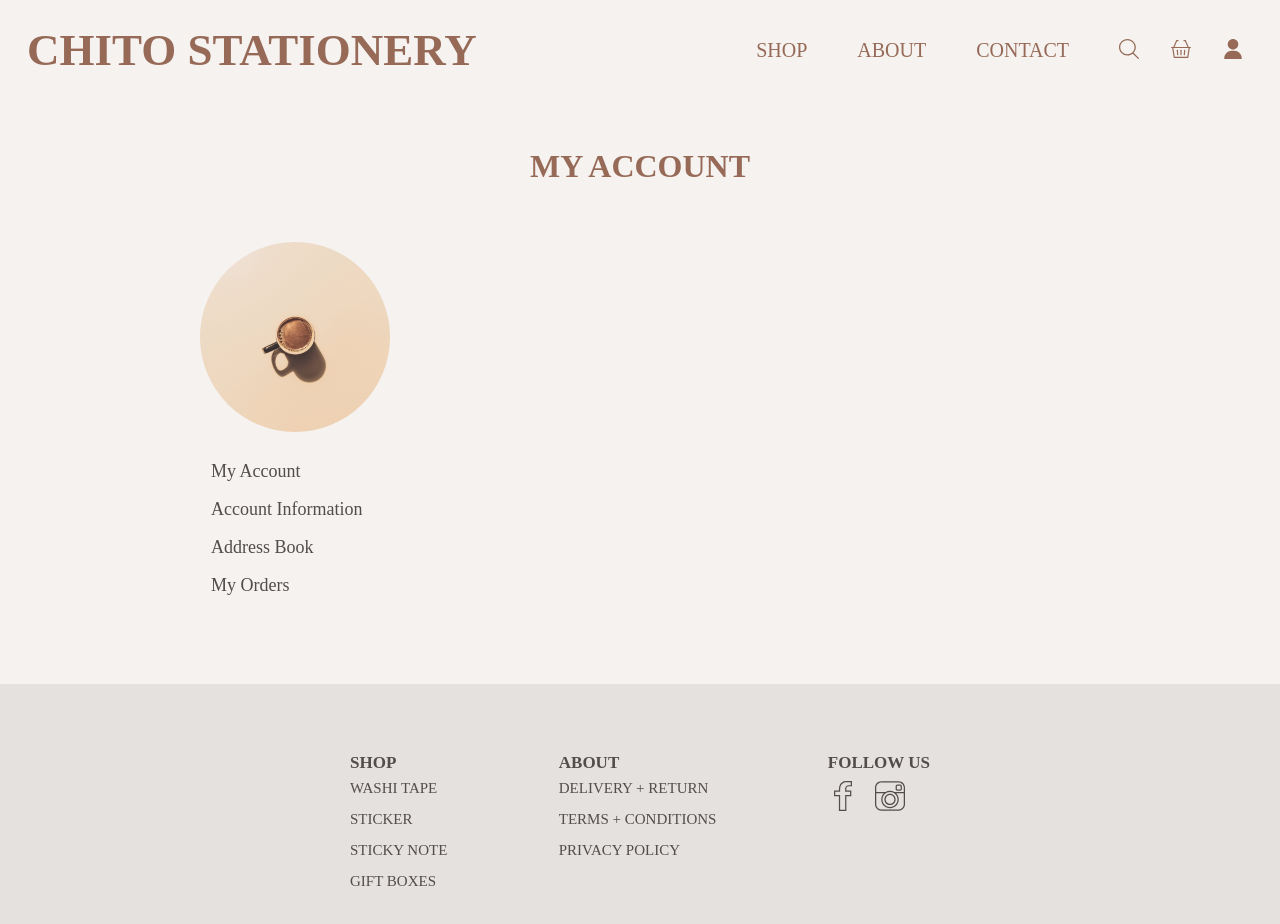
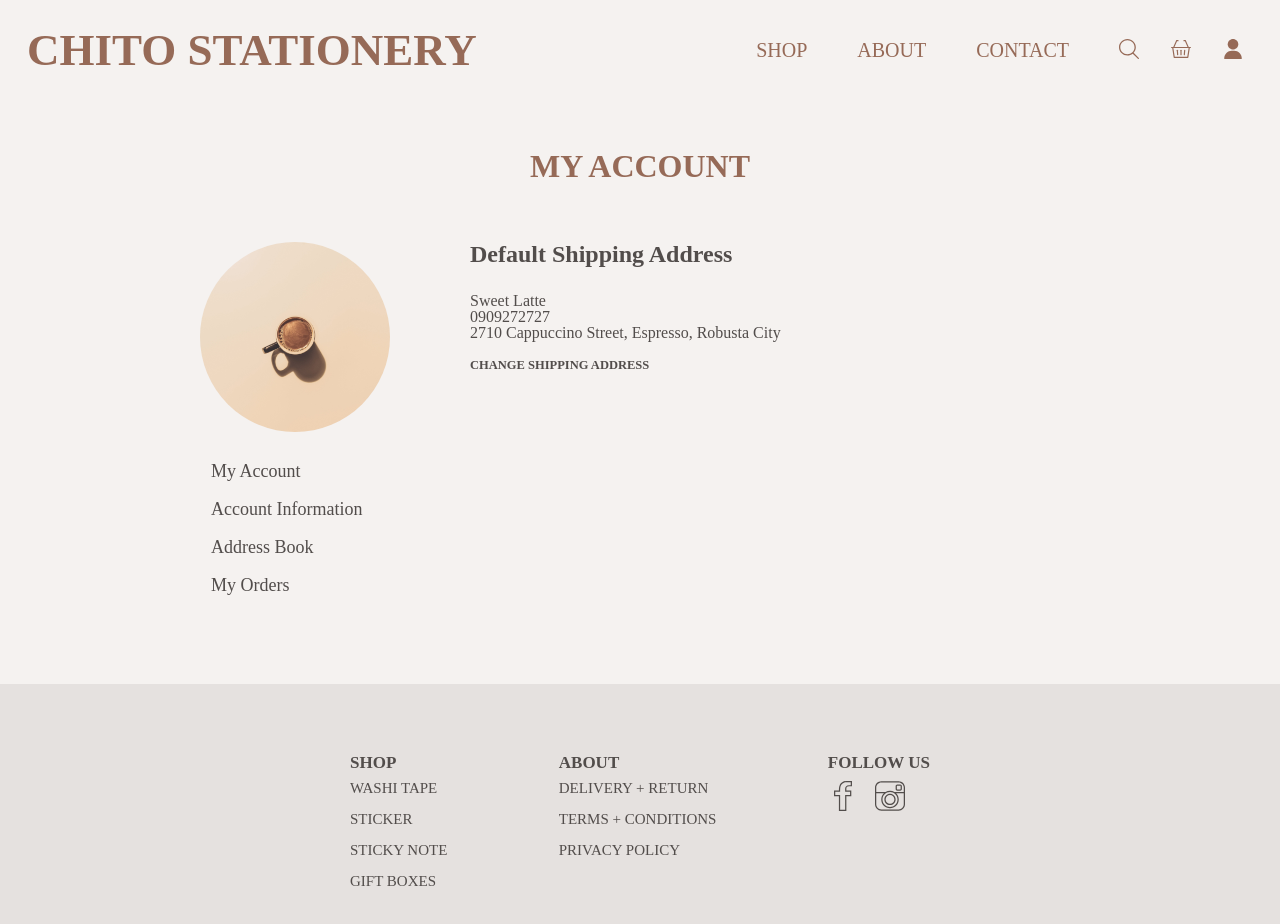
Before and after one commit to huyvouit/chito-stationery-fe, a React (Create React App) app: page /profile/acc-address in a window 1280 px wide. Shown: the top 924 px of the page. Built offline with nearby package versions, Linux system fonts and the light colour scheme; no server answers; a web font is replaced by a local one.

Commit message:
address book done

```diff
--- a/src/components/Profile/AccAddress.js
+++ b/src/components/Profile/AccAddress.js
@@ -1,5 +1,6 @@
 import React from 'react'
 import { SideBar } from './SideBar'
+import { Link } from 'react-router-dom'
 
 export const AccAddress = () => {
     return (
@@ -7,6 +8,17 @@ export const AccAddress = () => {
             <h1 className="profile-title">MY ACCOUNT</h1>
             <div className="profile-content">
                 <SideBar/>
+                <div>
+                    <h2>Default Shipping Address</h2>
+                    <div className="profile-info-subtitle">
+                            <p>Sweet Latte</p>
+                            <p>0909272727</p>
+                            <p>2710 Cappuccino Street, Espresso, Robusta City</p>
+                    </div>
+                    <div className="btn-container">
+                        <Link to="*" className="profile-info-btn">CHANGE SHIPPING ADDRESS</Link>
+                    </div>
+                </div>
             </div>
         </div>
     )
--- a/src/components/Profile/AccInfo.js
+++ b/src/components/Profile/AccInfo.js
@@ -7,7 +7,7 @@ export const AccInfo = () => {
             <h1 className="profile-title">MY ACCOUNT</h1>
             <div className="profile-content">
                 <SideBar/>
-                <div className="profile-content-right">
+                <div>
                     <div className="account-info">
                         <div className="profile-col-width">
                             <h2>Account Information</h2>
```
